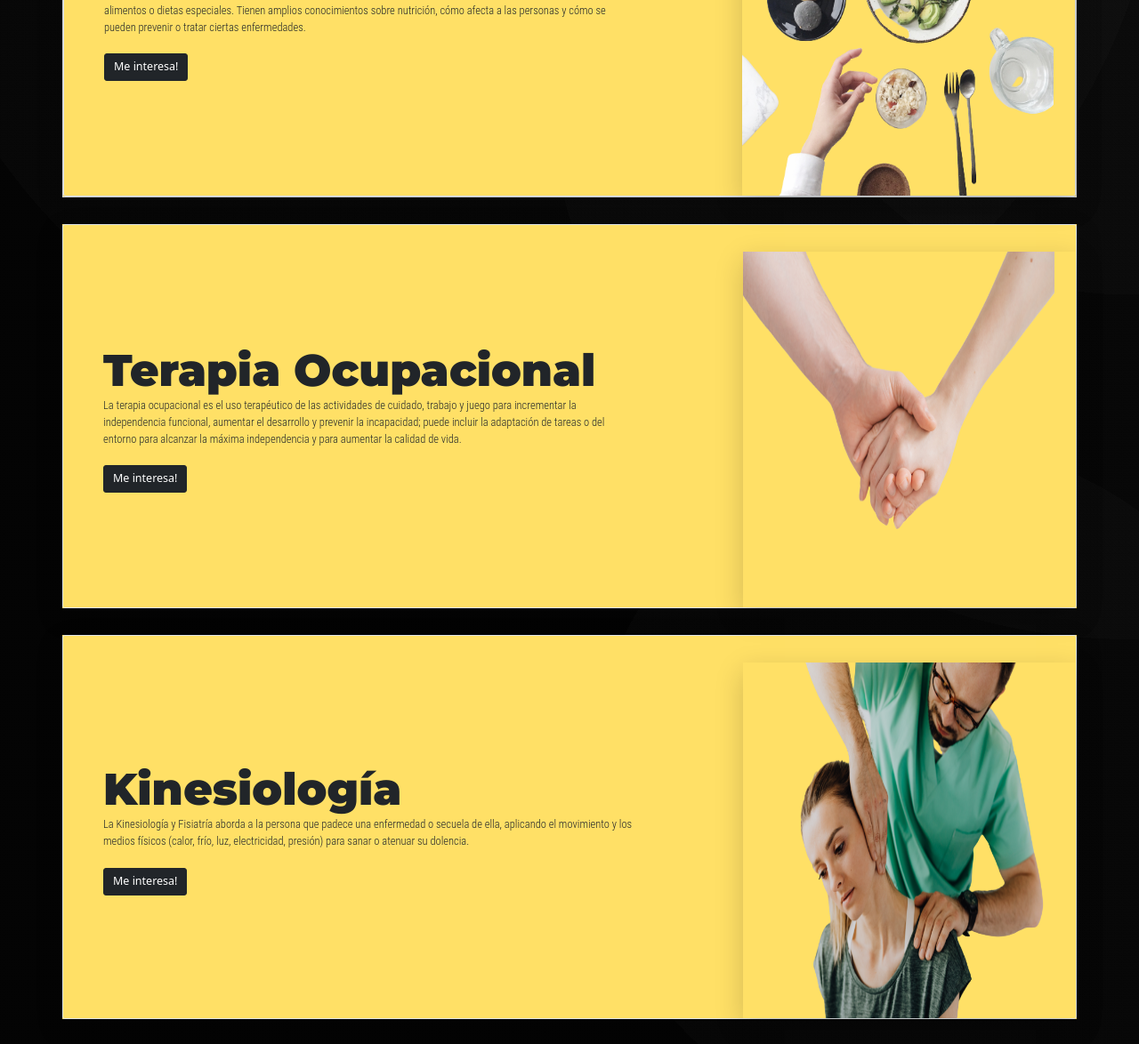
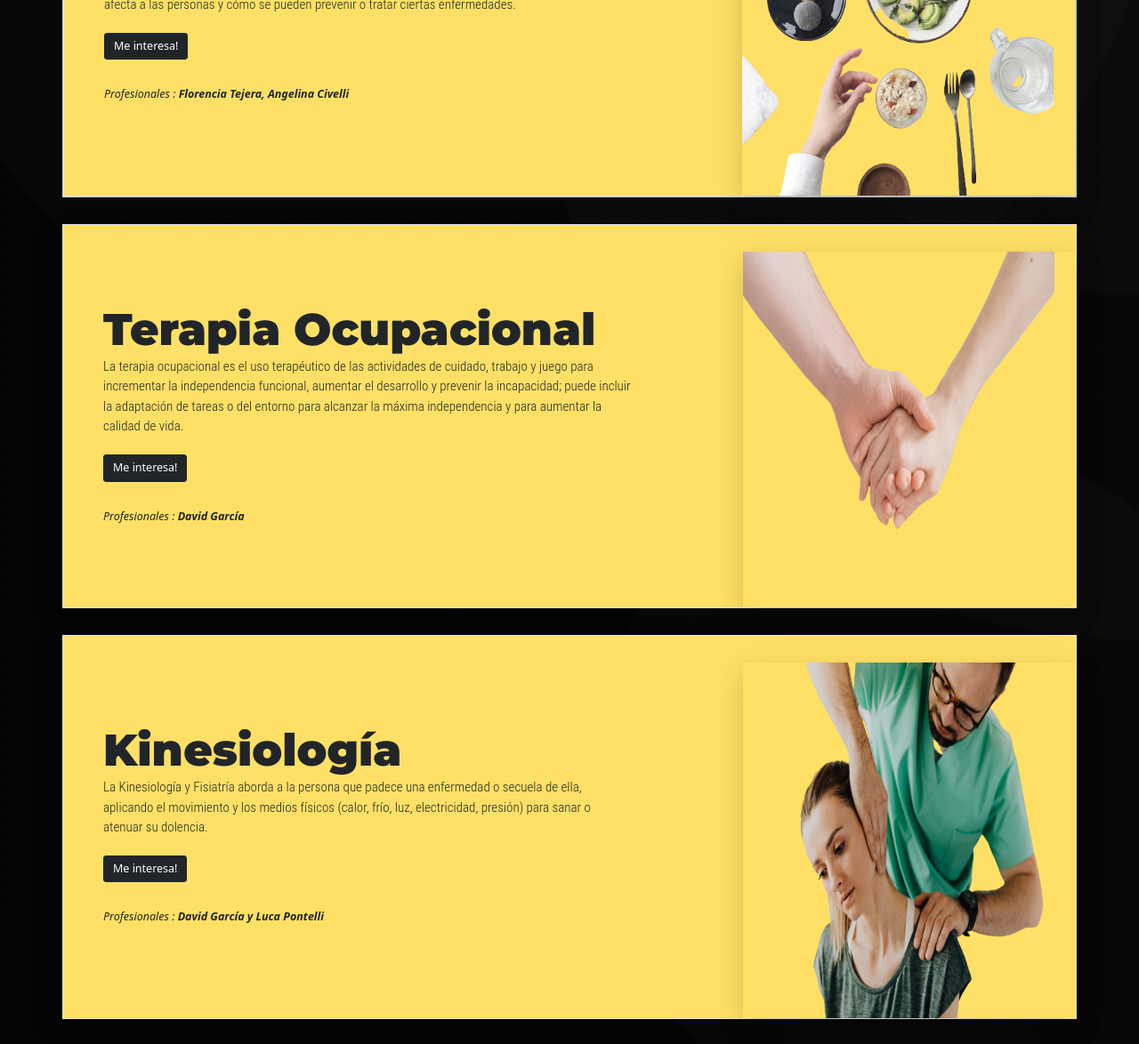
Before and after one commit to NicoPimienta/Valpo-Center, a website: page Paginas/Servicios.html in a window 1280 px wide. Shown: the part 536-1710 px from the top of the page at 89% size. Drawn offline with nearby package versions, Linux system fonts and the light colour scheme; files whose address does not match are found by name.

Commit message:
agregados profesionales en servicios

```diff
--- a/Paginas/Servicios.html
+++ b/Paginas/Servicios.html
@@ -67,10 +67,11 @@
             <div class="row p-4 pb-0 pe-lg-0 pt-lg-5 align-items-center rounded-3 border shadow-lg">
                 <div class="col-lg-7 p-3 p-lg-5 pt-lg-3">
                     <h1 class="display-1 fw-bold lh-1 fst fuenteMontse">Nutrición</h1>
-                    <p class="lead fuenteRoboto">Los nutricionistas son responsables de ayudar a las personas a aumentar su salud física y mental a través de los alimentos o dietas especiales. Tienen amplios conocimientos sobre nutrición, cómo afecta a las personas y cómo se pueden prevenir o tratar ciertas enfermedades.</p>
+                    <p class="lead fuenteRoboto fs-4">Los nutricionistas son responsables de ayudar a las personas a aumentar su salud física y mental a través de los alimentos o dietas especiales. Tienen amplios conocimientos sobre nutrición, cómo afecta a las personas y cómo se pueden prevenir o tratar ciertas enfermedades.</p>
                     <div class="d-grid gap-2 d-md-flex justify-content-md-start mb-4 mb-lg-3">
                     </div>
                     <a class="btn btn-primary btn-dark btn-lg animate__animated animate__shakeX" href="./contacto.html" role="button">Me interesa!</a>
+                    <p class="fst-italic fs-5 mt-5">Profesionales : <strong> Florencia Tejera, Angelina Civelli </strong></p>
                 </div>
                     <div class="col-lg-4 offset-lg-1 p-0 overflow-hidden shadow-lg">
                         <img class="rounded-lg-3" src="../imagenes/nutripic-removebg-preview.png" alt="Nutrición" width="350" height="400">
@@ -84,10 +85,11 @@
                 <div class="row p-4 pb-0 pe-lg-0 pt-lg-5 align-items-center rounded-3 border shadow-lg">
                     <div class="col-lg-7 p-3 p-lg-5 pt-lg-3">
                         <h1 class="display-1 fw-bold lh-1 fst fuenteMontse">Terapia Ocupacional</h1>
-                        <p class="lead fuenteRoboto">La terapia ocupacional es el uso terapéutico de las actividades de cuidado, trabajo y juego para incrementar la independencia funcional, aumentar el desarrollo y prevenir la incapacidad; puede incluir la adaptación de tareas o del entorno para alcanzar la máxima independencia y para aumentar la calidad de vida.</p>
+                        <p class="lead fuenteRoboto fs-4">La terapia ocupacional es el uso terapéutico de las actividades de cuidado, trabajo y juego para incrementar la independencia funcional, aumentar el desarrollo y prevenir la incapacidad; puede incluir la adaptación de tareas o del entorno para alcanzar la máxima independencia y para aumentar la calidad de vida.</p>
                         <div class="d-grid gap-2 d-md-flex justify-content-md-start mb-4 mb-lg-3">
                         </div>
                         <a class="btn btn-primary btn-dark btn-lg wow animate__animated animate__shakeX" href="./contacto.html" role="button">Me interesa!</a>
+                        <p class="fst-italic fs-5 mt-5">Profesionales : <strong>David García</strong></p>
                     </div>
                         <div class="col-lg-4 offset-lg-1 p-0 overflow-hidden shadow-lg">
                             <img class="rounded-lg-3" src="../imagenes/roman-kraft-0EVKn3-5JSU-unsplash-removebg-preview.png" alt="Terapia Ocupacional" width="350" height="400">
@@ -102,10 +104,11 @@
                     <div class="row p-4 pb-0 pe-lg-0 pt-lg-5 align-items-center rounded-3 border shadow-lg">
                         <div class="col-lg-7 p-3 p-lg-5 pt-lg-3">
                             <h1 class="display-1 fw-bold lh-1 fst fuenteMontse">Kinesiología</h1>
-                            <p class="lead fuenteRoboto">La Kinesiología y Fisiatría aborda a la persona que padece una enfermedad o secuela de ella, aplicando el movimiento y los medios físicos (calor, frío, luz, electricidad, presión) para sanar o atenuar su dolencia.</p>
+                            <p class="lead fuenteRoboto fs-4">La Kinesiología y Fisiatría aborda a la persona que padece una enfermedad o secuela de ella, aplicando el movimiento y los medios físicos (calor, frío, luz, electricidad, presión) para sanar o atenuar su dolencia.</p>
                             <div class="d-grid gap-2 d-md-flex justify-content-md-start mb-4 mb-lg-3">
                             </div>
                             <a class="btn btn-primary btn-dark btn-lg wow animate__animated animate__shakeX" href="./contacto.html" role="button">Me interesa!</a>
+                            <p class="fst-italic fs-5 mt-5">Profesionales : <strong>David García y Luca Pontelli</strong></p>
                         </div>
                             <div class="col-lg-4 offset-lg-1 p-0 overflow-hidden shadow-lg">
                                 <img class="rounded-lg-3" src="../imagenes/pexels-karolina-grabowska-4506218-removebg-preview.png" alt="Kinesiología" width="350" height="400">
```
Also changed, not shown: Paginas/contacto.html (+4 -4 lines).
